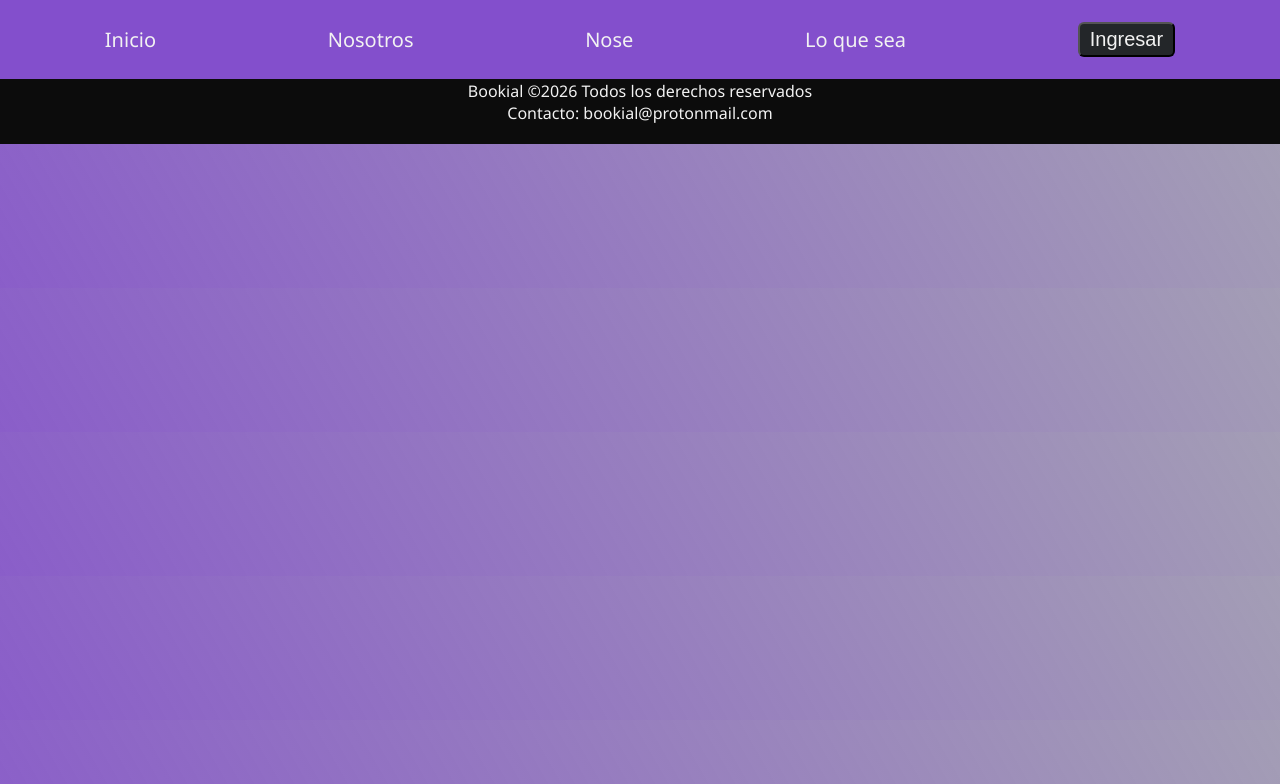
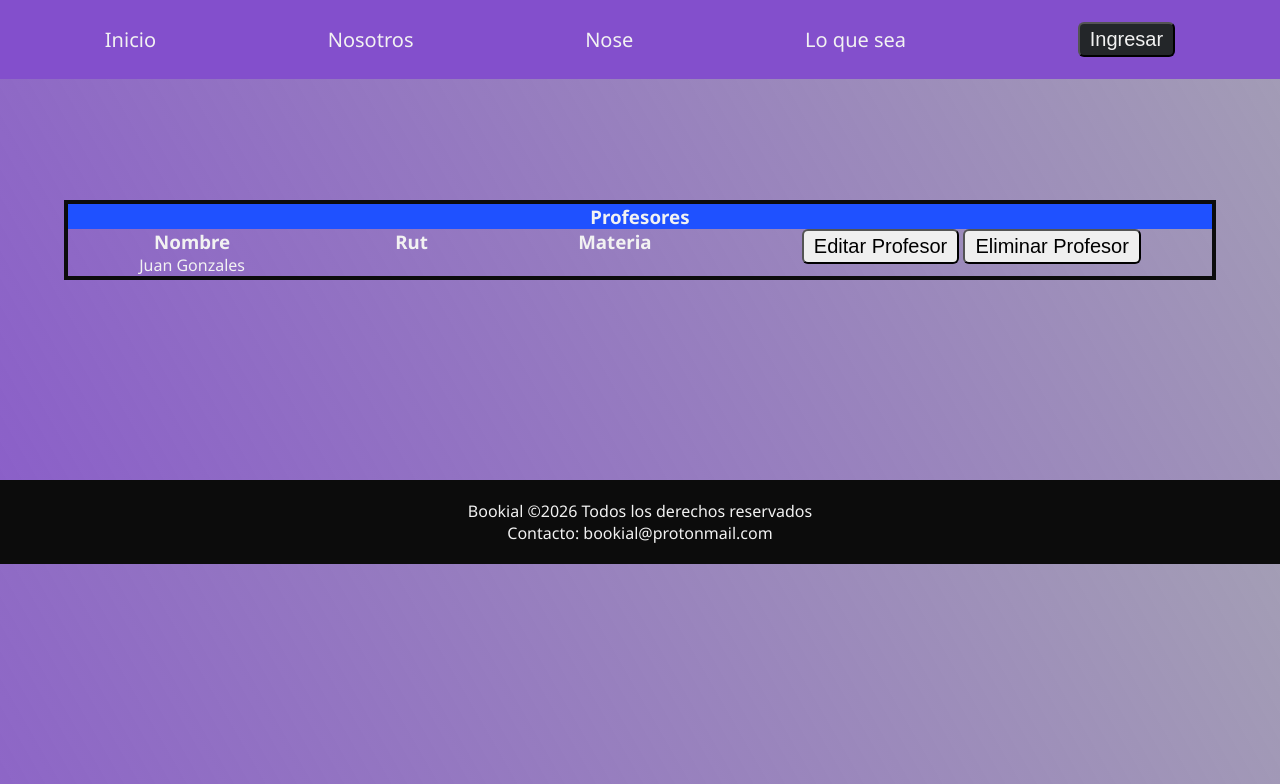
Before and after one commit to tecno-gg/Bookial-T2, a Python web app: template templates/private/teachers.html in a window 1280 px wide. Shown: the top 784 px of the page. Run offline with Jinja, Linux system fonts and the light colour scheme; the template is opened without the code that fills it, so the values that code supplies are empty.

Commit message:
Faltan cosas

```diff
--- a/static/css/index.css
+++ b/static/css/index.css
@@ -56,15 +56,17 @@ h1 {
     letter-spacing: 1px;
 }
 
-.bookial-info {
+.booki-card {
     width: 390px;
     margin: 70px auto;
     text-align: center;
     line-height: 185%;
+
     display: flex;
     justify-content: center;
     flex-direction: column;
     flex-wrap: wrap;
+
     background-color: var(--darkpurple);
     border-radius: 50px;
     padding: 30px 32px;
--- a/static/css/teachers-students.css
+++ b/static/css/teachers-students.css
@@ -7,3 +7,51 @@
     --neonpurple: #a711d0;
     --neonazul: #1f51ff;
 }
+
+/* TEACHERS */
+
+main {
+    margin: 200px auto;
+}
+
+.container-grid {
+    width: 90%;
+    margin: auto;
+    border: #0c0c0c solid 4px;
+
+    display: grid;
+    grid-template-areas:
+    "head head head head"
+    "tName tRut tSub tManage";
+    column-gap: 8px;
+}
+
+article {
+    text-align: center;
+}
+
+p {
+    text-wrap: balance;
+}
+
+.header {
+    grid-area: head;
+    text-align: center;
+    background-color: #1f51ff;
+}
+
+.teacher-name {
+    grid-area: tName;
+}
+
+.teacher-rut {
+    grid-area: tRut;
+}
+
+.teacher-subject {
+    grid-area: tSub;
+}
+
+.teacher-management {
+    grid-area: tManage;
+}
--- a/templates/private/teachers.html
+++ b/templates/private/teachers.html
@@ -19,7 +19,31 @@
             <a href="register.html"><button>Ingresar</button></a>
         </nav>
     </header>
-    <main></main>
+    <main>
+        <section class="container-grid">
+                <article class="header">
+                    <h1>Profesores</h1>
+                </article>
+
+                <article class="teacher-name">
+                    <h1>Nombre</h1>
+                    <p>Juan Gonzales</p>
+                </article>
+
+                <article class="teacher-rut">
+                    <h1>Rut</h1>
+                </article>
+
+                <article class="teacher-subject">
+                    <h1>Materia</h1>
+                </article>
+
+                <article class="teacher-management">
+                    <button>Editar Profesor</button>
+                    <button>Eliminar Profesor</button>
+                </article>
+        </section>
+    </main>
     <footer>
         <p>Bookial &copy;2026 Todos los derechos reservados</p>
         <p>Contacto: bookial@protonmail.com</p>
```
Also changed, not shown: templates/public/index.html (+4 -4 lines).
